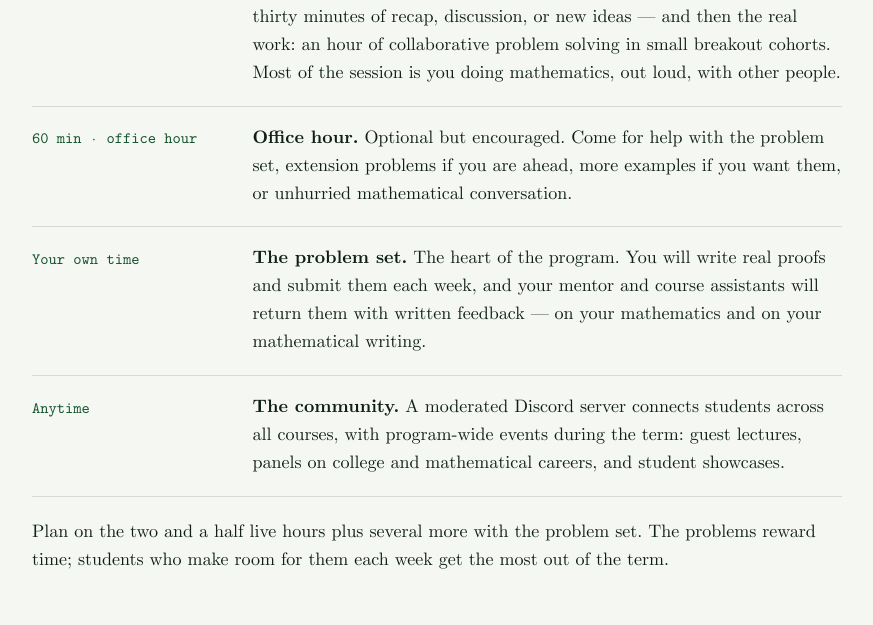
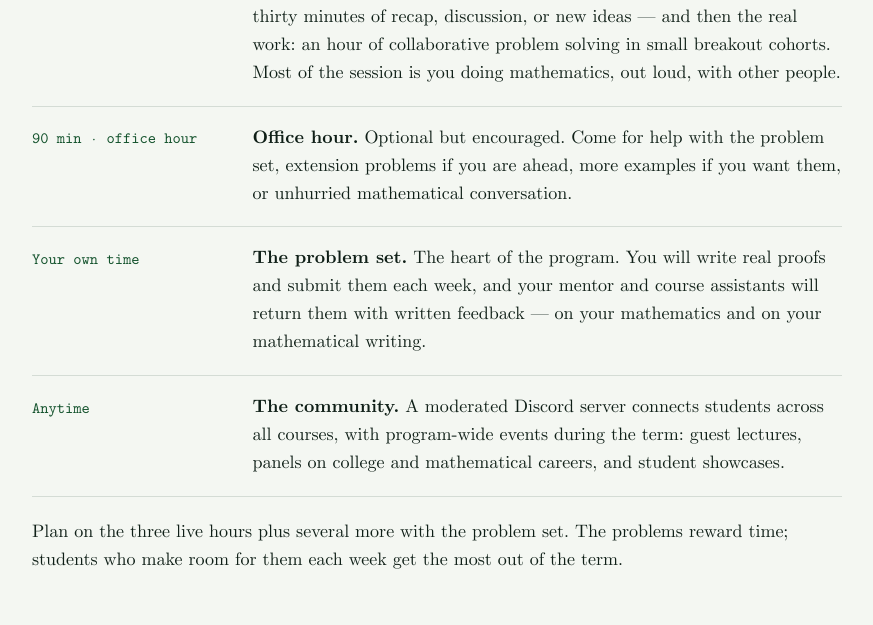
Before and after one commit to rossprogram/rp2.rossprogram.org, a React (Vite) app in the folder frontend/: page / in a window 1280 px wide. Shown: the part 1644-2269 px from the top of the page, without its empty margins (203-1076 px from the left). Built offline with nearby package versions, Linux system fonts and the light colour scheme; no server answers.

Commit message:
Extend the weekly office hour to 90 minutes
Three hours of live contact per course per week — 90 min seminar plus 90 min
office hour — better matches the rhythm we want. Updates the schedule table,
FAQ, and the program shape in CLAUDE.md.

```diff
--- a/frontend/src/routes/faq.tsx
+++ b/frontend/src/routes/faq.tsx
@@ -47,8 +47,8 @@ const FAQS: { q: string; a: React.ReactNode }[] = [
     q: 'How much work is it each week?',
     a: (
       <p>
-        Two and a half hours of live meetings (the seminar and the optional
-        office hour), plus your own time on the problem set &mdash; for most
+        Three hours of live meetings (the seminar and the optional office
+        hour), plus your own time on the problem set &mdash; for most
         students, a few additional hours. The sets are designed to be worked on
         across the week, not finished in a sitting.
       </p>
--- a/frontend/src/routes/index.tsx
+++ b/frontend/src/routes/index.tsx
@@ -172,7 +172,7 @@ function Week() {
       </>,
     ],
     [
-      '60 min · office hour',
+      '90 min · office hour',
       <>
         <b>Office hour.</b> Optional but encouraged. Come for help with the
         problem set, extension problems if you are ahead, more examples if you
@@ -217,9 +217,9 @@ function Week() {
         ))}
       </div>
       <p className="mt-5">
-        Plan on the two and a half live hours plus several more with the
-        problem set. The problems reward time; students who make room for them
-        each week get the most out of the term.
+        Plan on the three live hours plus several more with the problem set.
+        The problems reward time; students who make room for them each week
+        get the most out of the term.
       </p>
     </section>
   );
```
Also changed, not shown: 1 other file (tests, documents, lock files or other folders).
